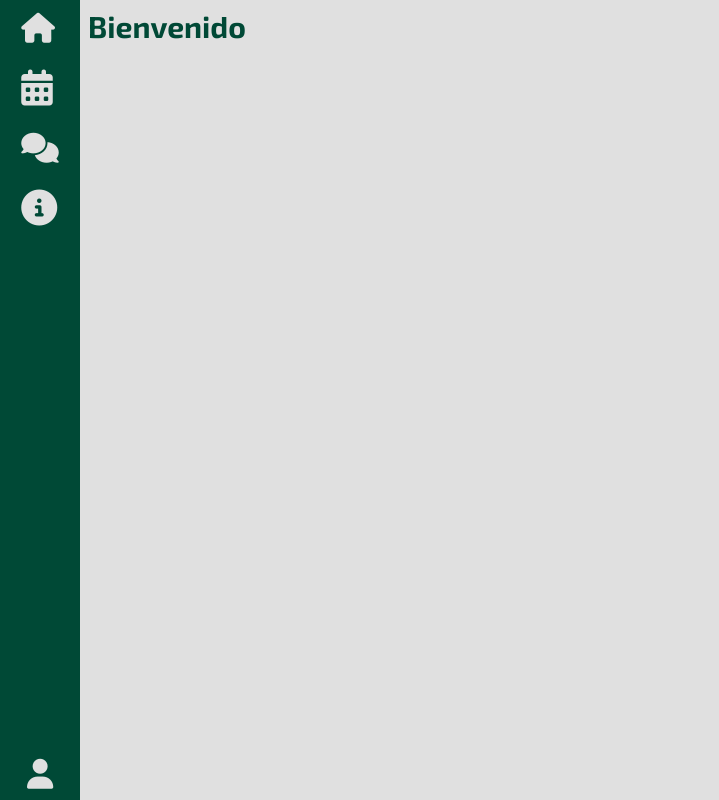
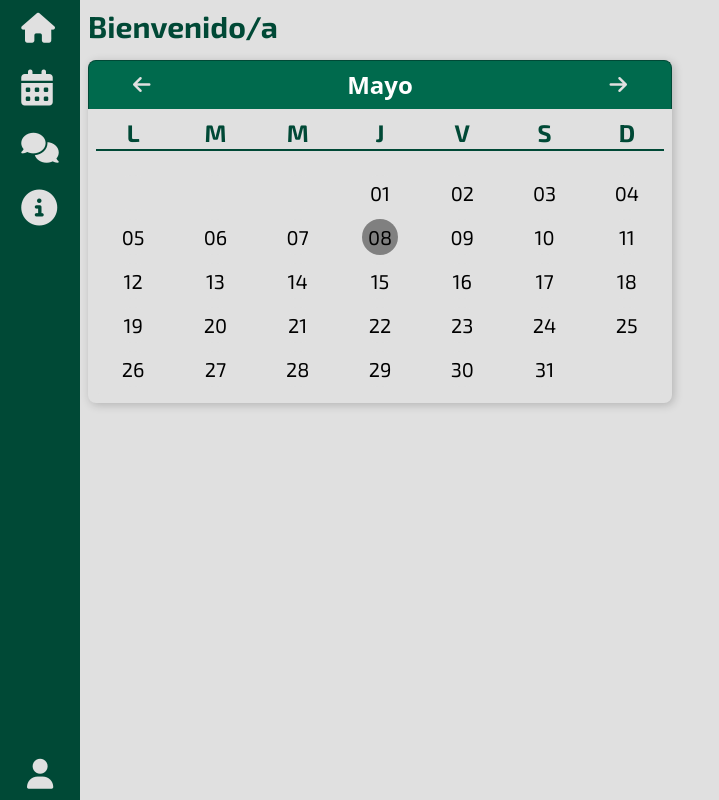
Before and after one commit to YaizaMS/BoxBoost, an Angular app in the folder frontend/: page /home in a window 1280 px wide. Shown: the whole page, without its empty margins (0-719 px from the left). Built offline with nearby package versions, Linux system fonts and the light colour scheme; sample sign-in values are in the browser's storage.

Commit message:
Ya recupero datoas de token + Creado el calendario

```diff
--- a/frontend/src/app/dashboard/home/home.component.html
+++ b/frontend/src/app/dashboard/home/home.component.html
@@ -1,9 +1,58 @@
 
 <div class="w-full h-screen flex flex-row">
     <app-navbar></app-navbar>
+    <!-- Aqui esta la ventana principal -->
     <div class="bg-secondary w-full h-full">
         <div class="p-2">
-            <strong class="text-primary font-exo text-3xl">Bienvenido {{nombreUsuario}}</strong>
+            <strong class="text-primary font-exo text-3xl">Bienvenido/a {{ nombreUsuario }}</strong>
+        </div>
+        <div>
+            <div class="grid grid-cols-2 gap-4 p-2">
+                <!-- Calendario -->
+                <div class=" shadow-[2px_2px_10px_rgba(0,0,0,0.2)] rounded-lg flex flex-col ">
+                    <header
+                    class=" flex gap-4 items-center bg-primary-hover rounded-t-lg  border-t-[1px] border-l-[1px] border-r-[1px] border-primary p-4">
+                        <div class="flex items-center w-full relative p-2">
+                            <div class="flex items-center w-full relative ">
+                                <button (click)="anteriorMes()" class="absolute left-5">
+                                    <i class="text-secondary fa-solid fa-arrow-left text-xl transition duration-200 hover:scale-125"></i>
+                                </button>
+                                <div class="absolute left-1/2 tranform -translate-x-1/2">
+                                    <strong class="text-white text-2xl"> {{nombreMes}}</strong>
+                                </div>
+                                <button (click)="siguienteMes()" class="absolute right-5">
+                                    <i class="text-secondary fa-solid fa-arrow-right text-xl transition duration-200 hover:scale-125"></i>
+                                </button>
+                            </div>
+                        </div>
+                    </header>
+                    <div class="m-2 border-b-2 border-primary rounded-t-md">
+                        <div class="grid grid-cols-7 gap-2">
+                            @for (d of diasSemana; track $index) {
+                                <strong class="flex justify-center items-center text-2xl font-exo text-primary">
+                                    {{d.charAt(0)}}
+                                </strong>
+                            }
+                        </div>
+                    </div>
+                    <div class="m-2 bg-secondary rounded-b-md">
+                        <div class="grid grid-cols-7 gap-2 py-2 place-items-center">
+                            @for (dia of dias; track $index) {
+                                <div class="flex items-center justify-center w-9 h-9 rounded-full  text-base font-medium"
+                                [ngClass]="{'bg-gris': comparoDia(dia.fecha!), 'bg-secondary': !comparoDia(dia.fecha!)}"
+                                >
+                                    <div class="flex flex-col justify-center p-1">
+                                        <span class="text-center font-exo text-xl">
+                                            {{dia.fecha | date:'dd'}}
+                                        </span>
+                                    </div>
+                                </div>
+                            }
+                        </div>
+                    </div>
+                </div>
+                <!-- Aqui acaba el calendario -->
+            </div>
         </div>
     </div>
 </div>
--- a/frontend/src/app/dashboard/home/home.component.ts
+++ b/frontend/src/app/dashboard/home/home.component.ts
@@ -1,21 +1,108 @@
 import { Component, inject, OnInit } from '@angular/core';
 import { NavbarComponent } from "../navbar/navbar.component";
 import { AuthService } from '../../auth.service';
+import { DatePipe, NgClass } from '@angular/common';
+
+export type Ejercicios = {
+
+}
 
 @Component({
   selector: 'app-home',
-  imports: [NavbarComponent],
+  imports: [NavbarComponent, NgClass, DatePipe],
   templateUrl: './home.component.html',
   styleUrl: './home.component.css'
 })
-export class HomeComponent  implements OnInit {
+export class HomeComponent implements OnInit {
 
-  nombreUsuario = localStorage.getItem('user');
+  //Variables calendario
+  ejercicios: Ejercicios[] = [];
+  hoy = '';
+  year = 0;
+  day = new Date().getDate();
+  mes = new Date().getMonth() + 1;
+  meses = [
+    "Enero", "Febrero", "Marzo",
+    "Abril", "Mayo", "Junio",
+    "Julio", "Agosto", "Septiembre",
+    "Octubre", "Noviembre", "Diciembre"
+  ]
+  diasSemana = ["Lunes", "Martes", "Miercoles", "Jueves", "Viernes", "Sabado", "Domingo"]
+  nombreMes = this.meses[this.mes - 1]
+  dias: { fecha?: Date}[] = [];
+
+
+  nombreUsuario = localStorage.getItem('nombre');
 
   private auth = inject(AuthService);
 
   ngOnInit(): void {
-    //this.auth.getLoggedUser();
+    this.auth.getLoggedUser(); //Obtiene el nombre del usuario logueado
     console.log(this.nombreUsuario);
+
+    this.hoy = new Date().toISOString().substring(0, 10);
+    this.year = +this.hoy.substring(0, 4);
+    this.generarDiasMes();
+    console.log(this.dias, this.nombreMes);
+
   }
+
+  formatDate(date: Date) {
+    const year = date.getFullYear();
+    const moth = String(date.getMonth() + 1).padStart(2, '0');
+    const day = String(date.getDate()).padStart(2, '0');
+    return `${year}-${moth}-${day}`;
+  }
+
+  anteriorMes() {
+    if (this.mes === 1) {
+      this.mes = 12;
+      this.year--;
+    } else {
+      this.mes--;
+    }
+    this.actualizarMes();
+  }
+
+  siguienteMes() {
+    if (this.mes === 12) {
+      this.mes = 1;
+      this.year++;
+    } else {
+      this.mes++;
+    }
+    this.actualizarMes();
+  }
+
+  private actualizarMes() {
+    this.nombreMes = this.meses[this.mes - 1];
+    this.generarDiasMes();
+    //this.cargarDatos();
+  }
+
+  generarDiasMes() {
+    const primerDia = new Date(this.year, this.mes - 1, 1).getDay();
+    const ultimoDia = new Date(this.year, this.mes, 0).getDate();
+
+    const primerDiaIndex = primerDia === 0 ? 6 : primerDia - 1;
+    this.dias = [];
+
+    this.dias = Array(primerDiaIndex).fill({ fecha: null, ejecicios: [] });
+
+    for (let i = 1; i <= ultimoDia; i++) {
+      const fecha = new Date(this.year, this.mes - 1, i);
+      this.dias.push({ fecha });
+    }
+
+  }
+
+
+  comparoDia(fecha: Date | null) {
+    if(fecha  === null) {
+      return false;
+    }
+    return this.day === fecha.getDate() && this.mes === fecha.getMonth() + 1;
+  }
+  //Codigo calendario
+
 }
--- a/frontend/src/app/login/login.component.html
+++ b/frontend/src/app/login/login.component.html
@@ -12,7 +12,7 @@
          <h1 class="text-white font-exo text-3xl md:text-4xl">INICIO DE SESIÓN</h1>
        </div>
          <app-input [(value)]="usuario.user" class="text-white w-full" id="user" type="text" placeholder="Usuario" label="Usuario"></app-input>
-         <app-input [(value)]="usuario.pass" class="text-white" id="pass" type="password" placeholder="Contraseña" label="Contraseña"></app-input>
+         <app-input (keyup.enter)="login()"  [(value)]="usuario.pass" class="text-white" id="pass" type="password" placeholder="Contraseña" label="Contraseña"></app-input>
          <div class="grid grid-cols-1 md:grid-cols-2 gap-2 mt-4">
             <button (click)="login()" class="btn btn-primary">Iniciar sesión</button>
             <button [routerLink]="['/register']"  routerLinkActive="active" class="btn btn-secondary">¿No tienes cuenta?</button>
--- a/frontend/src/app/login/login.component.ts
+++ b/frontend/src/app/login/login.component.ts
@@ -38,7 +38,6 @@ export class LoginComponent {
     if (this.camposVacios()) {
       this.auth.login(this.usuario).subscribe({
         next: (res) => {
-          localStorage.setItem('token', res.token);
           this.router.navigate(['/home']);
         },
         error: (err) => {
--- a/frontend/src/app/registro/registro.component.html
+++ b/frontend/src/app/registro/registro.component.html
@@ -23,7 +23,7 @@
                         <!-- <span class="text-red-500 text-sm font-bold parpadeante">{{txtUserExists === true ? 'El usuario ya existe' : ''}}</span> -->
                         <app-input [(value)]="usuario.pass" id="pass" class="text-white w-full" type="password" placeholder="Contraseña"
                             label="Contraseña*"></app-input>
-                        <app-input [(value)]="confirmacionPass" id="passs" class="text-white w-full" type="password" placeholder="Contraseña"
+                        <app-input (keyup.enter)="validarRegistro()" [(value)]="confirmacionPass" id="passs" class="text-white w-full" type="password" placeholder="Contraseña"
                             label="Escriba de nuevo la contraseña*"></app-input>
 
                     </div>
--- a/frontend/src/app/registro/registro.component.ts
+++ b/frontend/src/app/registro/registro.component.ts
@@ -129,6 +129,7 @@ export class RegisterComponent {
     } else {
       Swal.fire({ title: "Error de registro", icon: "error", text: "La contraseña debe contener minimo 8 caracteres y al menos una letra mayúscula, una letra minúscula, un número y un carácter especial", draggable: true });
       this.usuario.pass = '';
+      this.confirmacionPass = '';
       return false;
     }
   }
--- a/frontend/src/components/input/input.ts
+++ b/frontend/src/components/input/input.ts
@@ -12,6 +12,7 @@ import { Component, EventEmitter, Input, Output } from '@angular/core';
         [placeholder]="placeholder"
         [value]="value"
         (input)="onInput($event)"
+        (keyup.enter)="onInput($event)"
       />
     </div>
   `,
--- a/frontend/tailwind.config.js
+++ b/frontend/tailwind.config.js
@@ -11,7 +11,9 @@ module.exports = {
         'secondary': '#e0e0e0',
         'secondary-hover': '#c4c4c4',
         'warning': '#ffc800',
-        'warning-hover': '#e6b300'
+        'warning-hover': '#e6b300',
+        'azul': '#0073B1',
+        'gris': '#808080',
 
     },
     fontFamily: {
```
Also changed, not shown: frontend/src/app/auth.service.ts (+17 -5 lines), 2 other files (tests, documents, lock files or other folders).
